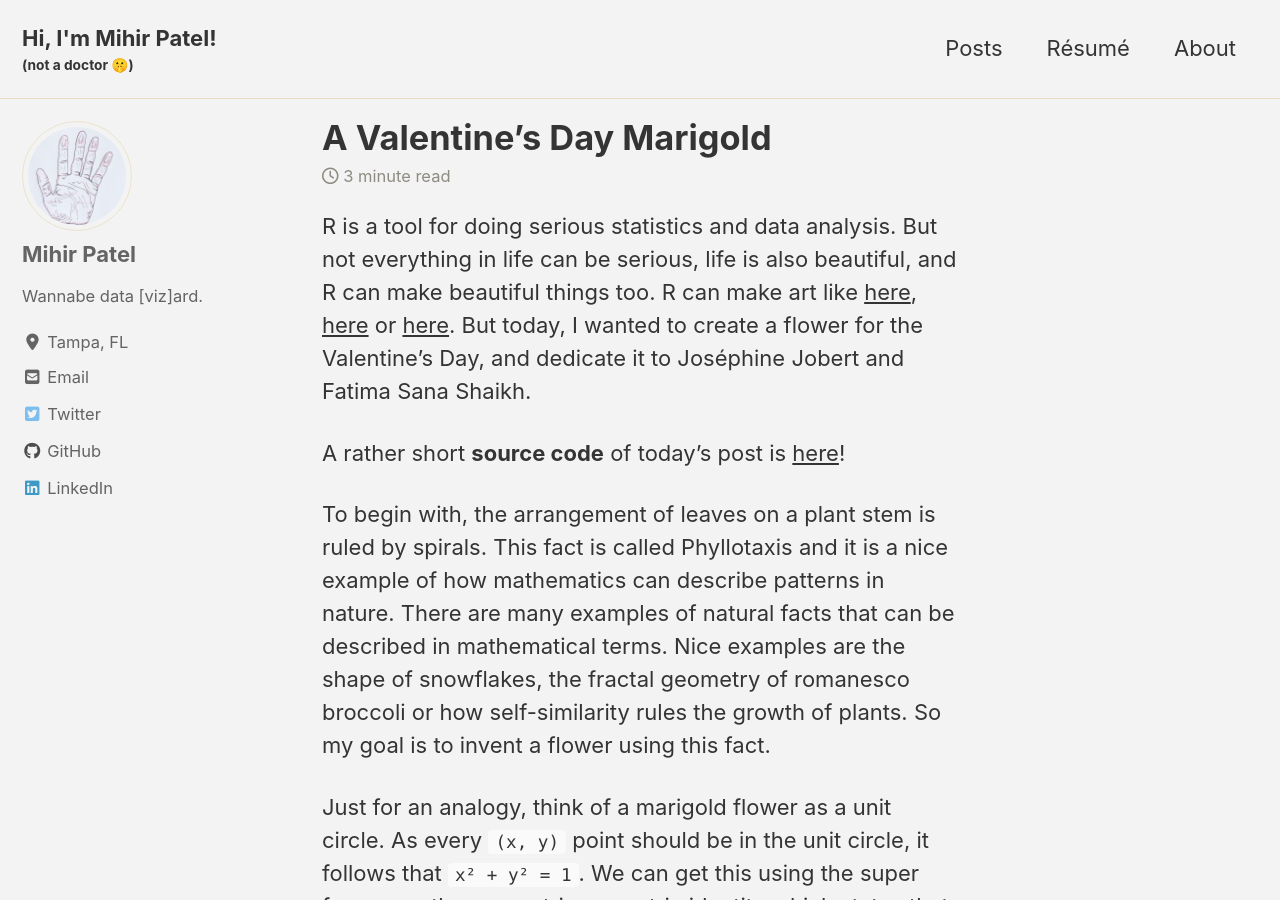
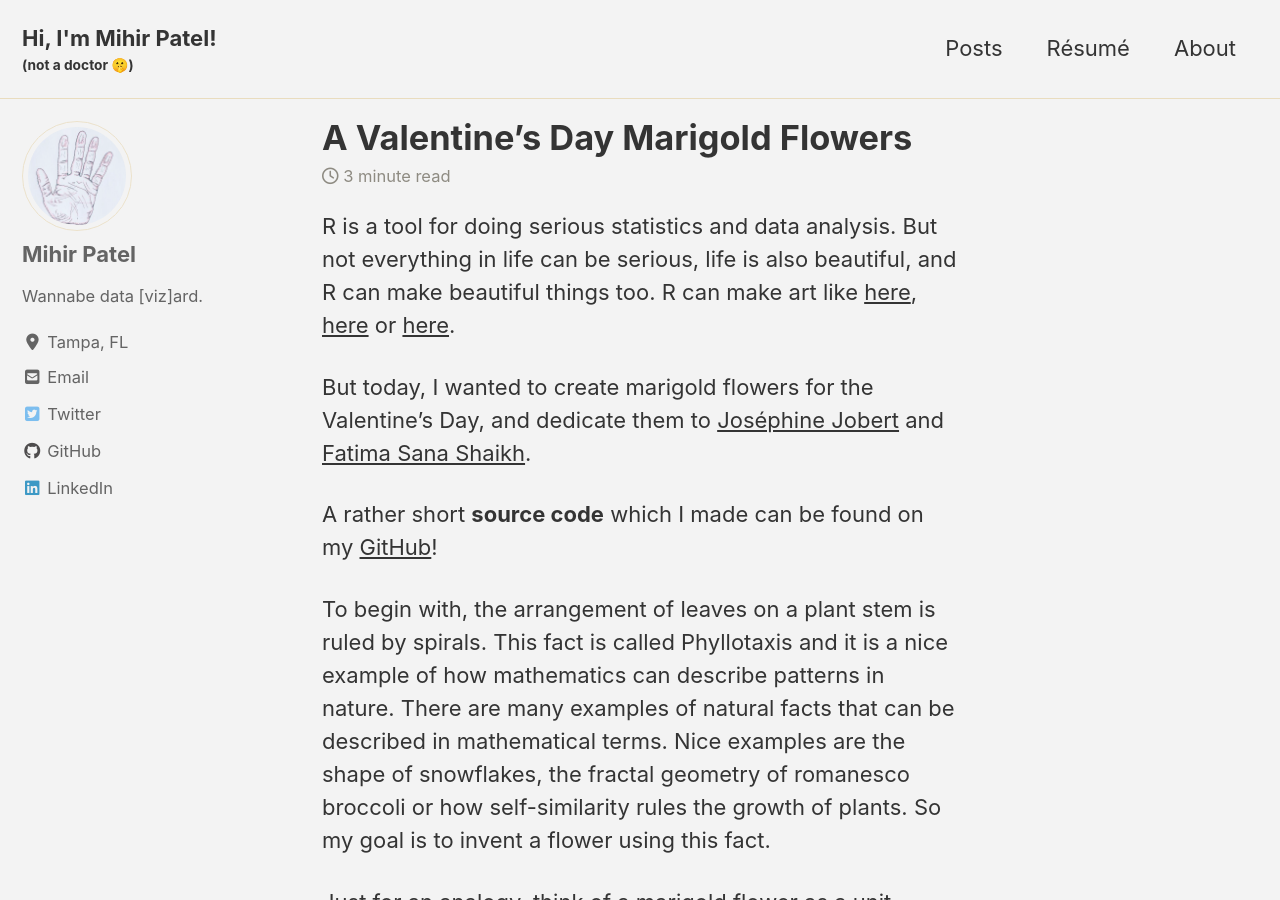
Before and after one commit to mihirp161/mihirp161.github.io, a Jekyll site: the page built from _posts/2020-02-16-marigold.md, in a window 1280 px wide and 900 px high. Built offline with Jekyll 4.4.1, drawn with Linux system fonts in a browser that asks for light colours; cached includes are drawn as plain includes; nearby versions of some CDN libraries; some of the changed text lies outside the part shown.

Commit message:
Update 2020-02-16-marigold.md

````diff
--- a/_posts/2020-02-16-marigold.md
+++ b/_posts/2020-02-16-marigold.md
@@ -1,14 +1,16 @@
 ---
-title: "A Valentine's Day Marigold"
+title: "A Valentine's Day Marigold Flowers"
 date: 2020-02-16
 tags: [Miscellaneous, R]
 header:
 excerpt: "Complex Numbers, Trignometry, Phyllotaxis, Spiral"
 mathjax: "true"
 ---
-R is a tool for doing serious statistics and data analysis. But not everything in life can be serious, life is also beautiful, and R can make beautiful things too. R can make art like [here](https://toadhanks.github.io/julia/), [here](https://toadhanks.github.io/barnsleysFern/) or [here](https://toadhanks.github.io/mandelbrot/). But today, I wanted to create a flower for the Valentine's Day, and dedicate it to Joséphine Jobert and Fatima Sana Shaikh.
+R is a tool for doing serious statistics and data analysis. But not everything in life can be serious, life is also beautiful, and R can make beautiful things too. R can make art like [here](https://toadhanks.github.io/julia/), [here](https://toadhanks.github.io/barnsleysFern/) or [here](https://toadhanks.github.io/mandelbrot/).
 
-A rather short **source code** of today's post is [here](https://github.com/ToadHanks/marigold-phyllotaxis_R)!
+But today, I wanted to create marigold flowers for the Valentine's Day, and dedicate them to [Joséphine Jobert](https://en.wikipedia.org/wiki/Joséphine_Jobert) and [Fatima Sana Shaikh](https://en.wikipedia.org/wiki/Fatima_Sana_Shaikh).
+
+A rather short **source code** which I made can be found on my [GitHub](https://github.com/ToadHanks/marigold-phyllotaxis_R)!
 
 To begin with, the arrangement of leaves on a plant stem is ruled by spirals. This fact is called Phyllotaxis and it is a nice example of how mathematics can describe patterns in nature. There are many examples of natural facts that can be described in mathematical terms. Nice examples are the shape of snowflakes, the fractal geometry of romanesco broccoli or how self-similarity rules the growth of plants. So my goal is to invent a flower using this fact.
 
@@ -35,12 +37,12 @@ As you can see these patterns are very sensitive to the angle between the points
 
 The patterns you've seen so far depends totally on this "Golden Angle" which gives out infinite number of patterns inspired by nature: the only limit is our imagination. The images which you see below have a simple variation of the previous flower and is in essence very similar to the very first unit-circle image which I started this post with.
 
-Without boring you the reader or my love Joséphine & Fatima (Hi! if you're reading this), here is the marigold I've made for them-
+Without boring you the reader or my two love Joséphine & Fatima (Hi! if you're reading this), here are their marigold flowers:
 
-1) For Josephine
+For Josephine
    <img src="{{ site.url }}{{ site.baseurl }}/images/marigold/Phyllotaxis_josephine.png" alt="">
 
-2) For Fatima
+For Fatima
    <img src="{{ site.url }}{{ site.baseurl }}/images/marigold/Phyllotaxis_fatima.png" alt="">
 
 And here is the code chunk that outputs these images above-
@@ -57,10 +59,11 @@ y <- cos(t)
 df <- data.frame(t, x, y)
 
 # create the  flower
-flower_plot <- ggplot(df, aes(x * t, y * t))
-flower_plot + geom_point(size= 80, alpha= 0.1, shape= 1, color= "based on your prefrence")+
-              #Some more boring code....
+ggplot(df, aes(x * t, y * t))+
+   geom_point(size= 80, alpha= 0.1, shape= 1, color= "based on your prefrence")+
+    #Some more boring code....
 ```
+
 If you want to learn more about the process and golden angle, read this [Pricenton](https://www.princeton.edu/~akosmrlj/MAE545_S2017/lecture12_slides.pdf) notes. I made these flowers with Spiral Method, but there are additional methods, particularly one with Fibannci series, that produces even better results.
 
 Happy Valentine's Day!
````
